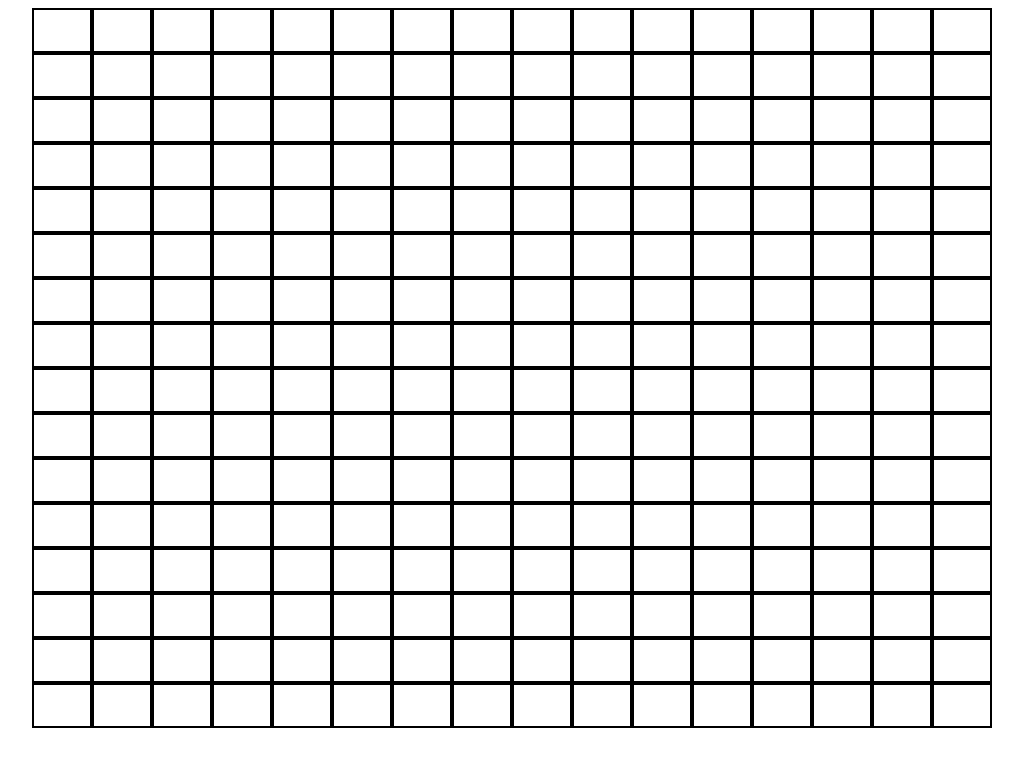
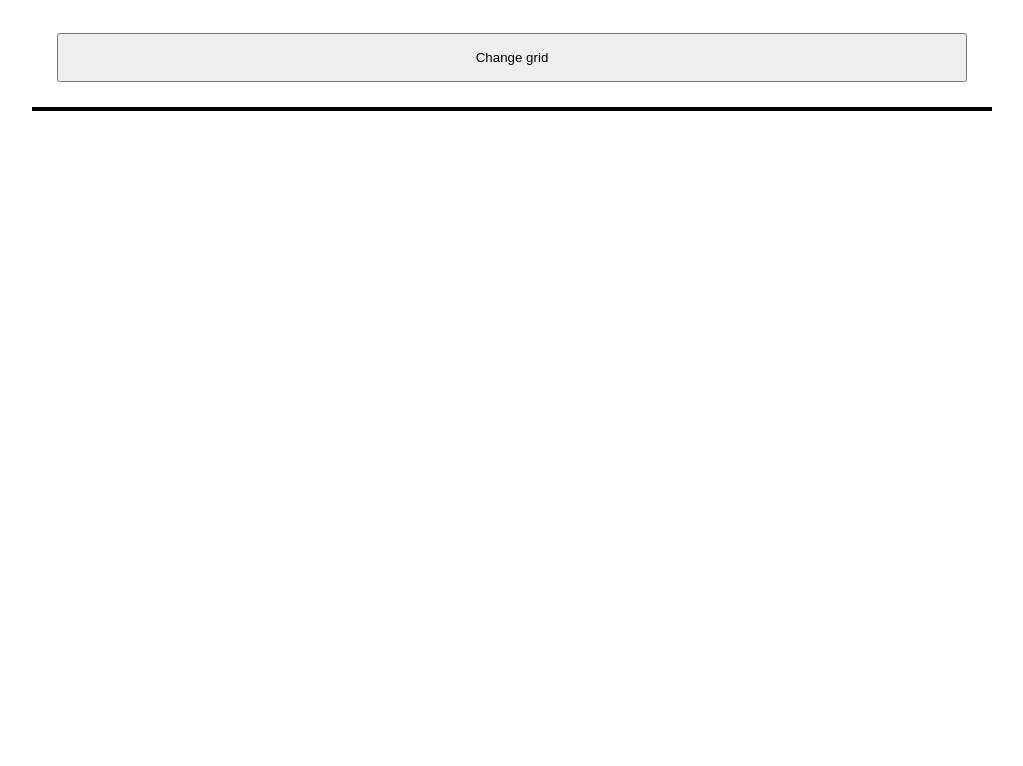
Before and after one commit to jordanacaley/etch-a-sketch, a plain HTML site: page index.html in a window 1280 px wide. Shown: the whole page, without its empty margins (128-1151 px from the left). Drawn offline with Linux system fonts and the light colour scheme.

Commit message:
Add border to container, add button, write gridPrompt function

```diff
--- a/index.html
+++ b/index.html
@@ -7,13 +7,22 @@
     <title>Etch-a-Sketch</title>
 </head>
 <body>
+    <button id="button">Change grid</button>
     <div id="container">
 
     </div>
 
     <script>
         const container = document.getElementById('container');
-        let numberOfDivs = 16*16;
+        const button = document.getElementById('button');
+
+        button.addEventListener('click', gridPrompt);
+
+        function gridPrompt() {
+            const userInput = prompt("Enter a number less than 100");
+            container.style.gridTemplateColumns = "repeat(" + userInput +", auto";
+
+            let numberOfDivs = userInput*userInput;
 
         function addDivs(numberOfDivs) {
             for (let i = 0; i < numberOfDivs; i++) {
@@ -25,7 +34,6 @@
 
         addDivs(numberOfDivs);
 
-
         const boxes = document.querySelectorAll('.boxes');
         boxes.forEach((box) => {
         box.addEventListener('mouseover', () => {
@@ -36,6 +44,7 @@
             });
         });
 
+        }
 
     </script>
 
--- a/main.css
+++ b/main.css
@@ -5,12 +5,18 @@
 body {
     display: grid;
     justify-content: center;
+    grid-template-rows: auto auto;
+}
+
+#button {
+    margin: 25px;
+    padding: 15px;
 }
 
 #container {
     display: grid;
     width: 960px;
-    grid-template-columns: repeat(16, auto);
+    border: 2px solid black;
 }
 
 .boxes {
```
